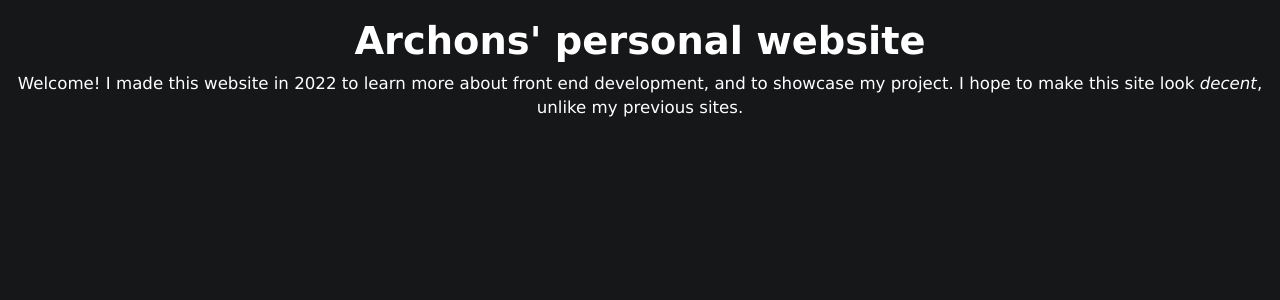
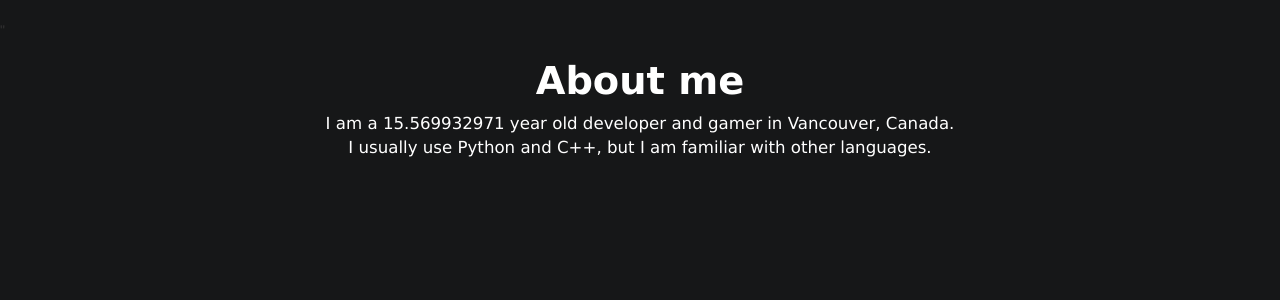
Before and after one commit to TheArchons/ArchonsWebsite, a Django app: page / in a window 1280 px wide. Shown: the part 52-352 px from the top of the page. Run offline with Django 4.2, Linux system fonts and the light colour scheme.

Commit message:
update index

```diff
--- /dev/null
+++ b/ArchonsWebsite/Archons/static/ArchonsWebsite/index.js
@@ -0,0 +1,8 @@
+window.onload = function() {
+    setInterval(() => {
+        let currEpoch = new Date().getTime()/1000;
+        currEpoch -= 1169539200;
+        currEpoch /= 31556926;
+        document.getElementById("age").innerHTML = currEpoch.toFixed(9);
+    }, 10);
+};
--- a/ArchonsWebsite/Archons/templates/ArchonsWebsite/index.html
+++ b/ArchonsWebsite/Archons/templates/ArchonsWebsite/index.html
@@ -6,10 +6,11 @@
 <html lang="en">
     <head>
         <title>Archons Website</title>
+        <script src="{% static 'ArchonsWebsite/index.js' %}"></script>"
     </head>
     <body>
-        <h1 class="title">Archons' personal website</h1>
-        <p>Welcome! I made this website in 2022 to learn more about front end development, and to showcase my project. I hope to make this site look <i>decent</i>, unlike my previous sites.</p>
+        <h1 class="title">About me</h1>
+        <p>I am a <span id="age"></span> year old developer and gamer in Vancouver, Canada. <br> I usually use Python and C++, but I am familiar with other languages.</p> <!-- Definitely not stolen from Ottomated -->
     </body>
 </html>
 {% endblock %}
```
